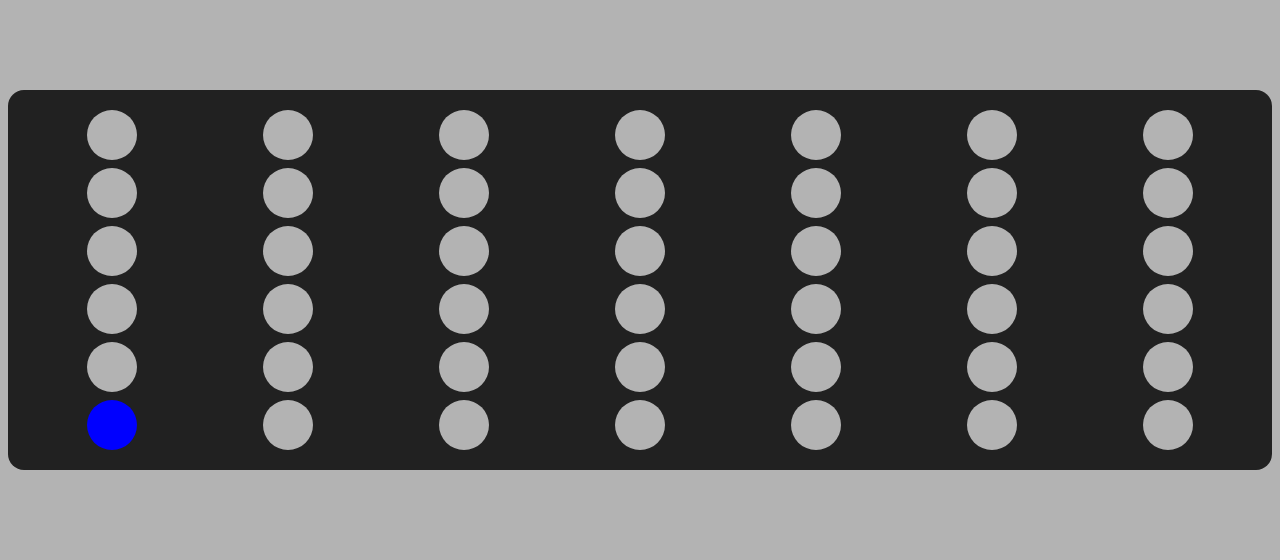
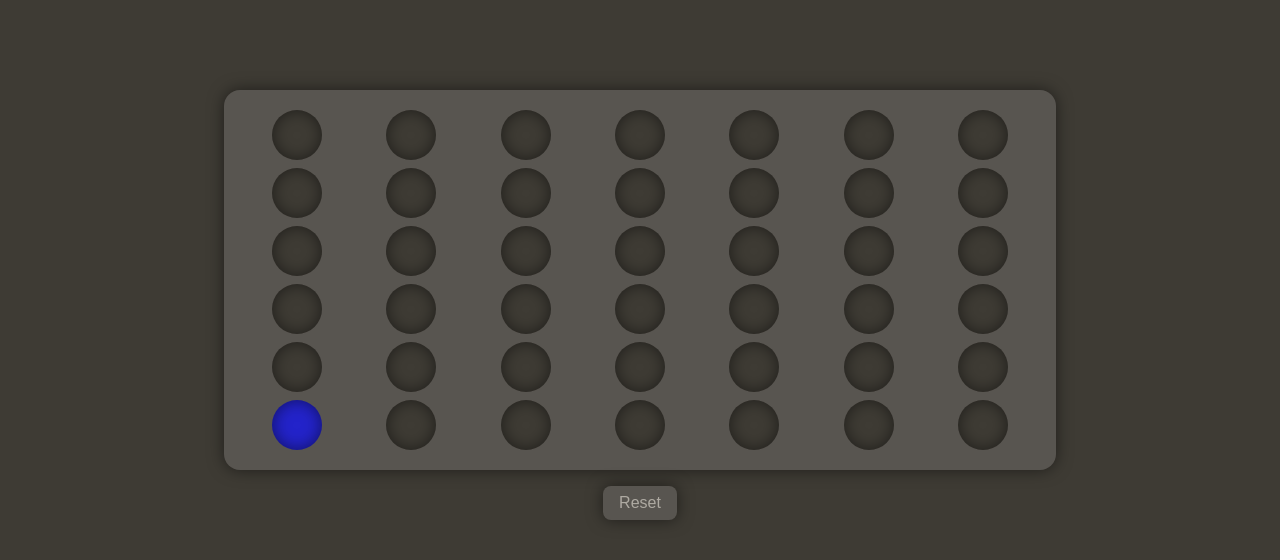
Before and after one commit to AugustElvevold/2023-12-23-christmas-challange-four-in-a-row, a plain HTML site: page index.html in a window 1280 px wide. Both pictures are taken after a click on the button 112 px from the left and 274 px from the top of the page. Drawn offline with Linux system fonts and the light colour scheme.

Commit message:
UI update

```diff
--- a/index.html
+++ b/index.html
@@ -7,16 +7,28 @@
     <title>Document</title>
     <style>
         :root {
-            --player-color: blue;
-            background-color: rgb(179, 179, 179);
+            --player1-color: rgb(35, 35, 202);
+            --player2-color: rgb(193, 129, 11);
+            --background-color: rgb(62, 59, 52);
+            --board-color: rgb(88, 85, 80);
+            --text-color: rgb(174, 170, 162);
+
+            --player-color: var(--player1-color);
+
+            background-color: var(--background-color);
+            font-family: sans-serif;
         }
 
         #grid {
             display: grid;
             grid-template-columns: repeat(7, 1fr);
-            background-color: rgb(33, 33, 33);
+            background-color: var(--board-color);
             padding: 16px;
             border-radius: 16px;
+            box-shadow: 0 0 16px 0 rgba(0, 0, 0, 0.5);
+            max-width: 800px;
+            width: 100%;
+            min-width: 550px;
         }
 
         #grid-top {
@@ -40,16 +52,18 @@
         }
 
         .tile {
-            background-color: rgb(179, 179, 179);
+            background-color: var(--background-color);
             height: 50px;
             width: 50px;
             border-radius: 100%;
+            /* inner shadow */
+            box-shadow: inset 0 0 16px 0 rgba(0, 0, 0, 0.5);
         }
 
         .button {
             all: unset;
             position: relative;
-            height: 500px;
+            height: 450px;
         }
 
         .button::after {
@@ -62,6 +76,8 @@
             border-radius: 100%;
             background-color: var(--player-color);
             opacity: 0;
+            box-shadow: 0 0 16px 0 rgba(0, 0, 0, 0.5);
+            border: 2px solid rgba(33, 33, 33, 0.2);
         }
 
         .button:focus {
@@ -70,6 +86,21 @@
 
         .button:hover::after {
             opacity: 1;
+        }
+        .center-container{
+            display: flex;
+            justify-content: center;
+            align-items: center;
+        }
+        #reset-game{
+            all: unset;
+            cursor: pointer;
+            margin: 16px;
+            padding: 8px 16px;
+            border-radius: 8px;
+            background-color: var(--board-color);
+            color: var(--text-color);
+            box-shadow: 0 0 16px 0 rgba(0, 0, 0, 0.5);
         }
     </style>
 </head>
@@ -108,6 +139,7 @@
             </button>
         </div>
     </div>
+    <div class="center-container">
         <div id="grid">
             <div class="grid-row">
                 <div id="row-6-cell-1" class="grid-cell circle-container">
@@ -248,6 +280,10 @@
                 </div>
             </div>
         </div>
+    </div>
+    <div class="center-container">
+        <button id="reset-game" onclick="resetGame()">Reset</button>
+    </div>
     <script>
         const root = document.documentElement;
 
@@ -317,8 +353,10 @@
 
         const columns = [column1, column2, column3, column4, column5, column6, column7];
 
-        const player1 = "blue";
-        const player2 = "orange";
+        const player1 = "var(--player1-color)"
+        const player2 = "var(--player2-color)"
+
+        let gameRunning = true;
 
         let currentPlayer = player1;
 
@@ -340,14 +378,16 @@
         }
 
         function handleClick(event) {
+            if (!gameRunning) {
+                return
+            }
             const column = (event.target.id.split("-")[1] - 1);
             for (i = 0; i <= 5; i++) {
-                if (window.getComputedStyle(columns[column][i].children[0]).backgroundColor == "rgb(179, 179, 179)") {
+                if (window.getComputedStyle(columns[column][i].children[0]).backgroundColor == window.getComputedStyle(root).getPropertyValue('--background-color')) {
                     columns[column][i].children[0].style.backgroundColor = currentPlayer
                     i = 5
                 }
                 else if (i == 5) {
-                    alert("column is full")
                     return
                 }
             }
@@ -368,7 +408,7 @@
             let tie = true
             columns.forEach(column => {
                 column.forEach(cell => {
-                    if (window.getComputedStyle(cell.children[0]).backgroundColor == "rgb(179, 179, 179)") {
+                    if (window.getComputedStyle(cell.children[0]).backgroundColor == window.getComputedStyle(root).getPropertyValue('--background-color')) {
                         tie = false
                     }
                 });
@@ -376,22 +416,23 @@
             if (tie) {
                 setTimeout(() => {
                     alert("Tie")
+                    gameRunning = false
                 }, 100);
             }
         }
 
-        function checkColRow(col, row, blue, orange) {
+        function checkColRow(col, row) {
             if (
-                window.getComputedStyle(columns[col][row].children[0]).backgroundColor == "rgb(255, 165, 0)"
-                && window.getComputedStyle(columns[col][row].children[0]).backgroundColor != "rgb(179, 179, 179)"
+                window.getComputedStyle(columns[col][row].children[0]).backgroundColor == window.getComputedStyle(root).getPropertyValue('--player2-color')
+                && window.getComputedStyle(columns[col][row].children[0]).backgroundColor != window.getComputedStyle(root).getPropertyValue('--background-color')
             ) {
                 orangeInARow++
             } else {
                 orangeInARow = 0
             }
             if (
-                window.getComputedStyle(columns[col][row].children[0]).backgroundColor == "rgb(0, 0, 255)"
-                && window.getComputedStyle(columns[col][row].children[0]).backgroundColor != "rgb(179, 179, 179)"
+                window.getComputedStyle(columns[col][row].children[0]).backgroundColor == window.getComputedStyle(root).getPropertyValue('--player1-color')
+                && window.getComputedStyle(columns[col][row].children[0]).backgroundColor != window.getComputedStyle(root).getPropertyValue('--background-color')
             ) {
                 blueInARow++
             } else {
@@ -400,14 +441,14 @@
             if (blueInARow == 4) {
                 setTimeout(() => {
                     alert("Blue win!")
-                    resetGame()
+                    gameRunning = false
                     return true
                 }, 100);
             }
             if (orangeInARow == 4) {
                 setTimeout(() => {
                     alert("Orange win!")
-                    resetGame()
+                    gameRunning = false
                     return true
                 }, 100);
             }
@@ -495,9 +536,10 @@
         }
 
         function resetGame() {
+            gameRunning = true;
             for (i = 0; i <= 6; i++) {
                 for (j = 0; j <= 5; j++) {
-                    columns[i][j].children[0].style.backgroundColor = "rgb(179, 179, 179)"
+                    columns[i][j].children[0].style.backgroundColor = window.getComputedStyle(root).getPropertyValue('--background-color')
                 }
             }
         }
```
Lines whose indentation alone changed are shown as unchanged.
